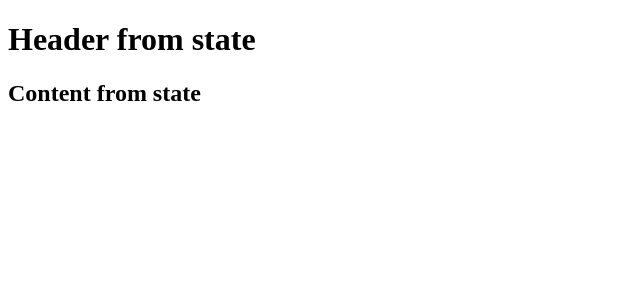
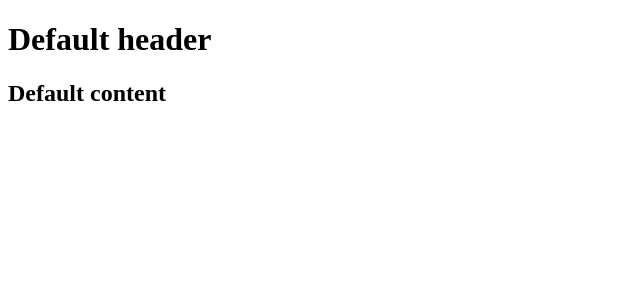
Before and after one commit to pawelduda/reactjs_tutorialspoint, a React app: page / in a window 1280 px wide. Shown: the top 300 px of the page, without its empty margins (0-640 px from the left). Built offline with nearby package versions, Linux system fonts and the light colour scheme.

Commit message:
Complete lesson

```diff
--- a/App.jsx
+++ b/App.jsx
@@ -5,19 +5,35 @@ class App extends React.Component {
     super(props);
 
     this.state = {
-      header: 'Header from state',
-      content: 'Content from state'
+      headerProp: 'Default header',
+      contentProp: 'Default content'
     }
   }
 
   render() {
     return (
       <div>
-        <h1>{this.state.header}</h1>
-        <h2>{this.state.content}</h2>
+        <Header headerProp={this.state.headerProp} />
+        <Content contentProp={this.state.contentProp} />
       </div>
     );
   }
 }
 
+class Header extends React.Component {
+  render() {
+    return (
+      <h1>{this.props.headerProp}</h1>
+    )
+  }
+}
+
+class Content extends React.Component {
+  render() {
+    return (
+      <h2>{this.props.contentProp}</h2>
+    )
+  }
+}
+
 export default App;
--- a/main.js
+++ b/main.js
@@ -2,4 +2,7 @@ import React from 'react';
 import ReactDOM from 'react-dom';
 import App from './App.jsx';
 
-ReactDOM.render(<App />, document.getElementById('app'));
+ReactDOM.render(
+  <App headerProp={'Header'} contentProp={'Content'} />,
+  document.getElementById('app')
+);
```
